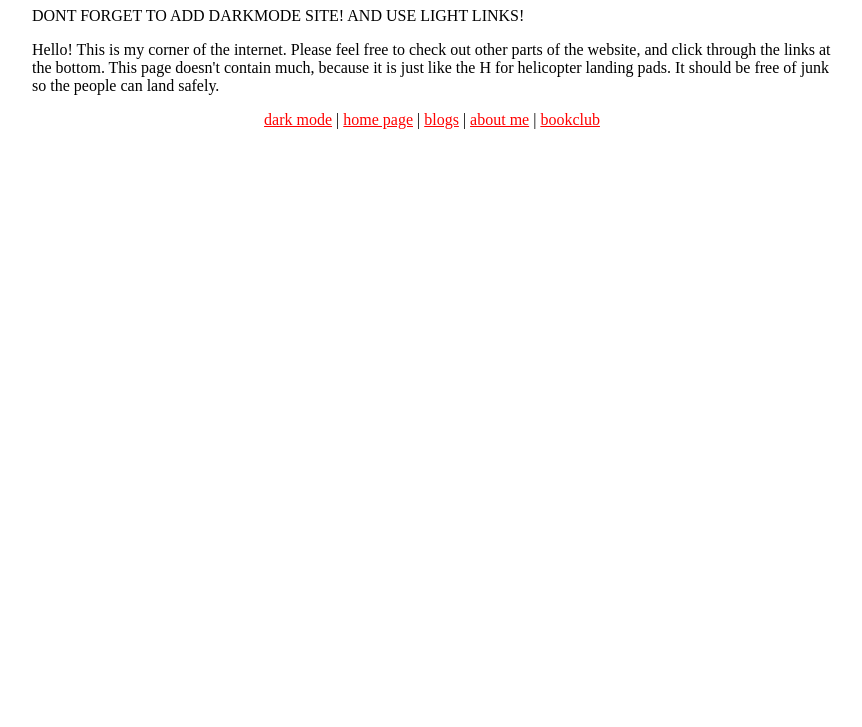
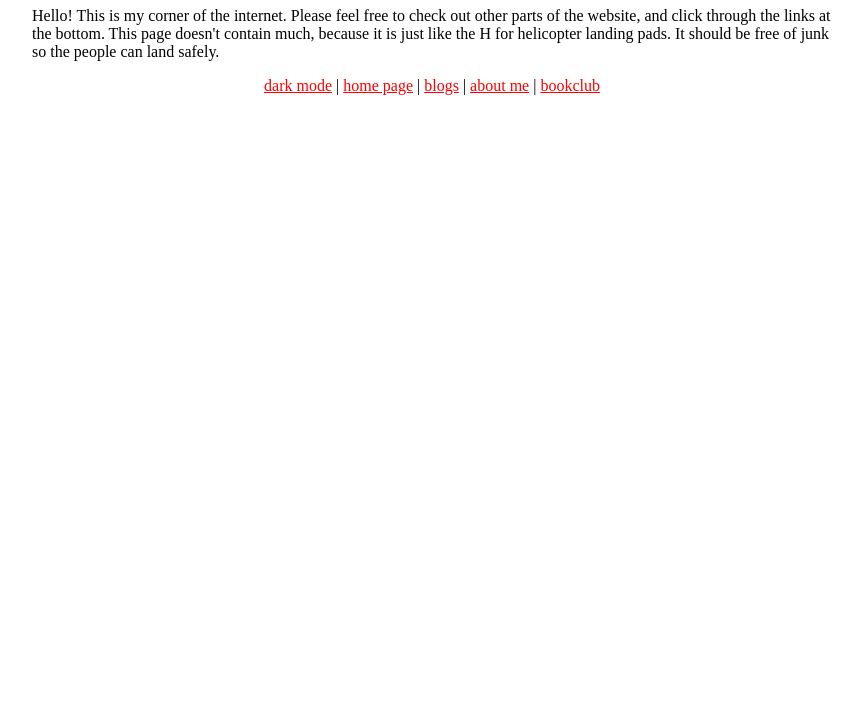
Before and after one commit to mkrutzler/mkrutzler.github.io, a plain HTML site: page index.html in a window 1280 px wide. Shown: the part 73-800 px from the top of the page, without its empty margins (208-1070 px from the left). Drawn offline with Linux system fonts and the light colour scheme.

Commit message:
updated landing page

```diff
--- a/index.html
+++ b/index.html
@@ -16,7 +16,6 @@
 <body>
 
 <h1>My Landing Page</h1>
-DONT FORGET TO ADD DARKMODE SITE! AND USE LIGHT LINKS!
 
 <p>Hello! This is my corner of the internet. Please feel free to check out other parts of the website, and click through the links at the bottom. This page doesn't contain much, because it is just like the H for helicopter landing pads. It should be free of junk so the people can land safely.</p>
 
```
